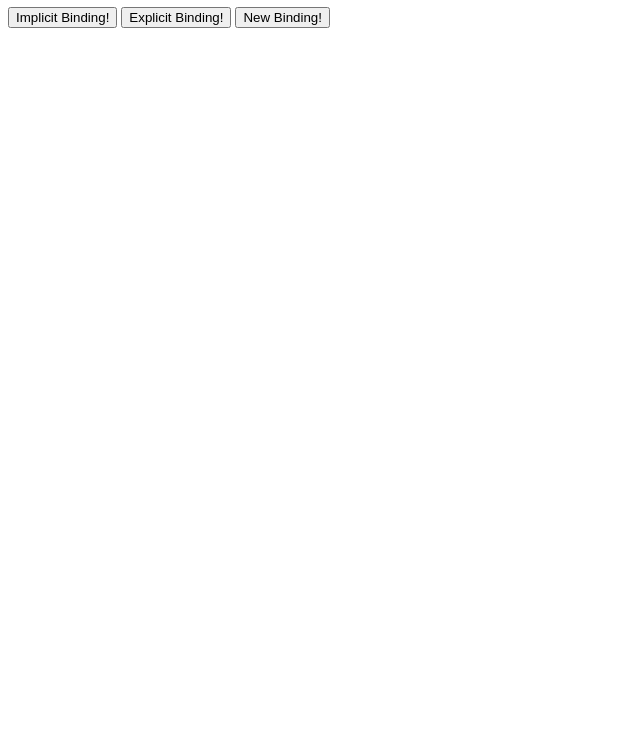
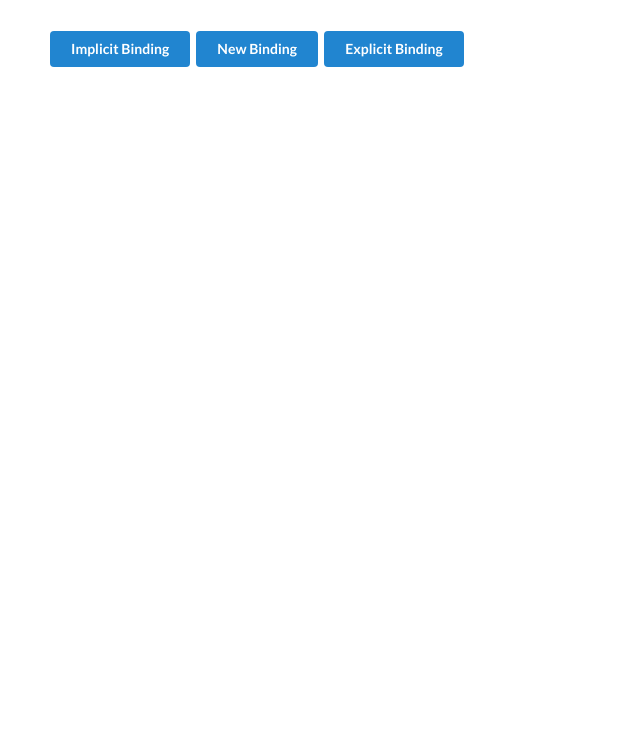
Before and after one commit to lpzraf/sandbox-html, a plain HTML site: page index.html in a window 1280 px wide. Shown: the part 73-814 px from the top of the page, without its empty margins (0-640 px from the left). Drawn offline with nearby package versions, Linux system fonts and the light colour scheme.

Commit message:
It will add semantic ui cdn and left content padding

```diff
--- a/index.html
+++ b/index.html
@@ -10,20 +10,23 @@
         <meta name="description" content="">
         <meta name="viewport" content="width=device-width, initial-scale=1">
         <link rel="stylesheet" href="">
+        <link rel="stylesheet" href="https://cdnjs.cloudflare.com/ajax/libs/semantic-ui/2.4.1/semantic.min.css">
     </head>
-    <body>
+    <body style="padding-left: 50px">
+        <div class="ui divider"></div>
         <h1>Sandbox HTML & JS</h1>
-        <button id="implicitBinding" onclick=user.greet()>Implicit Binding!</button>
-        <button id="explicitBinding" onclick=greeting.call(user2)>Explicit Binding!</button>
-        <button id="newBinding" onclick=dude1()>New Binding!</button>
+            <div class="ui two column vertically padded grid">
+                <div class="column">
+                    <button class="blue ui button" onclick=user.greet()>Implicit Binding</button>
+                    <button class="blue ui button" onclick=dude1()>New Binding</button>
+                    <button class="blue ui button" onclick=greeting.call(user2)>Explicit Binding</button>
+                </div>
+                <!-- <div class="column">
+                    <button id="explicitBinding" class="blue ui button" onclick=greeting.call(user2)>Explicit Binding!</button>
+                </div> -->
+            </div>
 
-       <!-- <script>
-        document.getElementById('click').onclick = function changeContent() {
-            document.getElementById('click').innerHTML = "Heyyyyy youuuuuuu!";
-            document.getElementById('click').style = "Color: red";
-         }
-        </script> -->
-        <script>
+    <script>
         // Implicit Binding
         var user = {
             name: 'Rafa',
```
